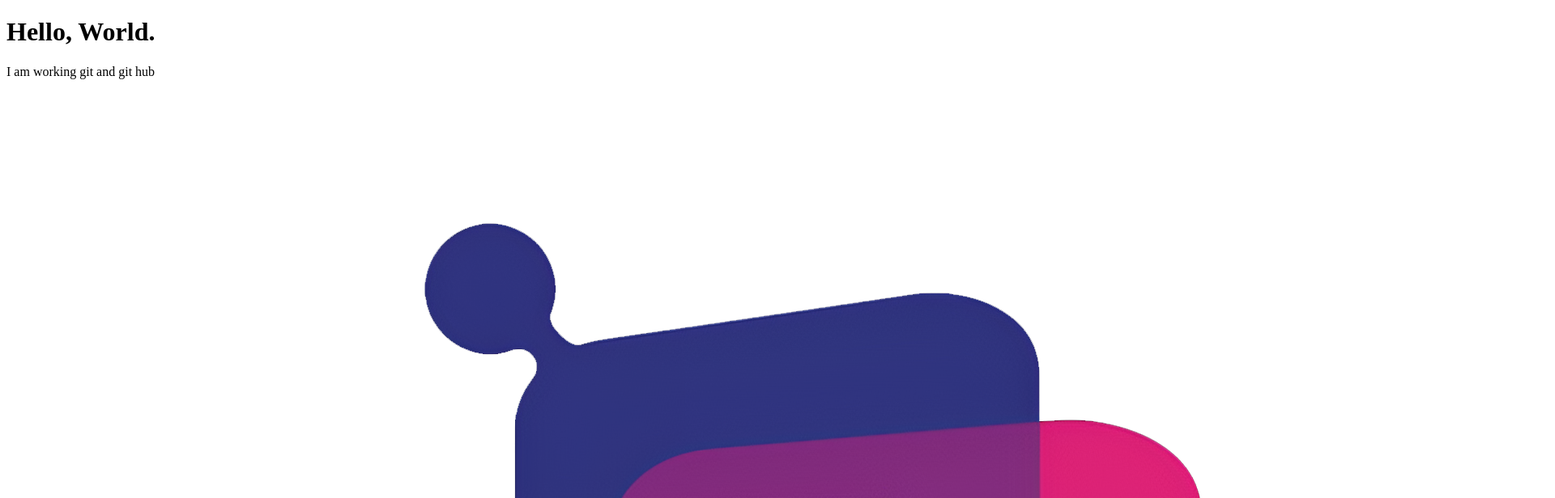
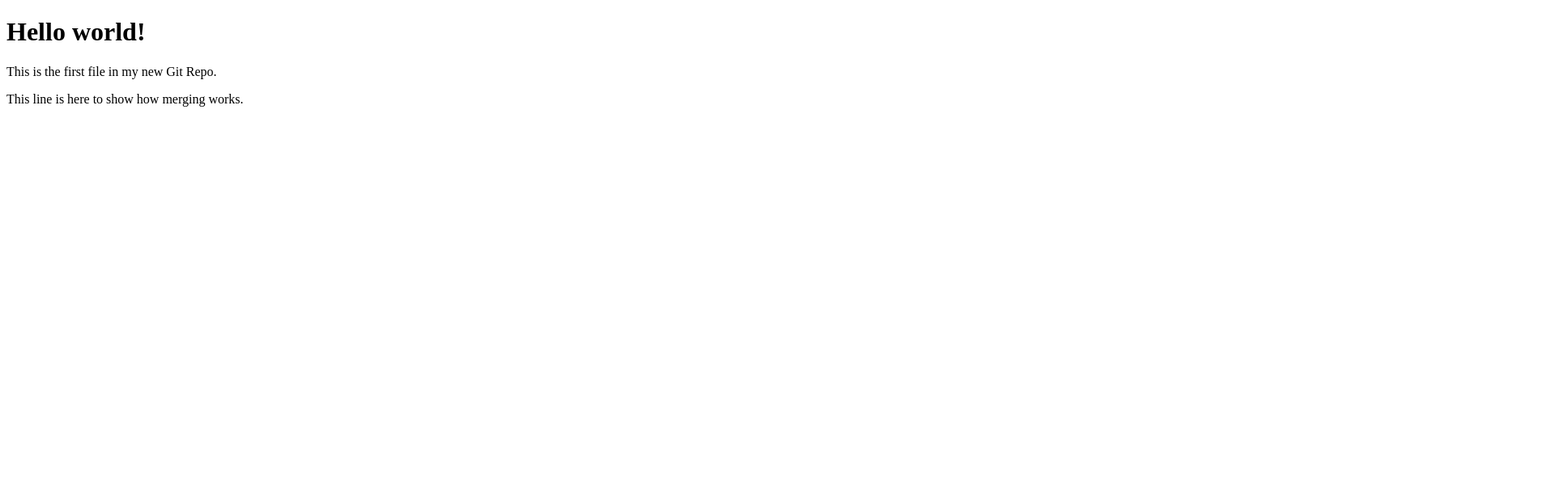
Before and after one commit to 4sabbir1/git_practice, a plain HTML site: page index.html in a window 1280 px wide. Shown: the top 616 px of the page at 81% size, 1920 px wide, since content can reach past the window. Drawn offline with Linux system fonts and the light colour scheme.

Commit message:
updated index.html with emergency fix

```diff
--- a/index.html
+++ b/index.html
@@ -6,8 +6,8 @@
     <title>Prctice git and git hub</title>
   </head>
   <body>
-    <h1>Hello, World.</h1>
-    <p>I am working git and git hub</p>
-    <img src="idea none logo.png" alt="" />
+    <h1>Hello world!</h1>
+    <p>This is the first file in my new Git Repo.</p>
+    <p>This line is here to show how merging works.</p>
   </body>
 </html>
```
